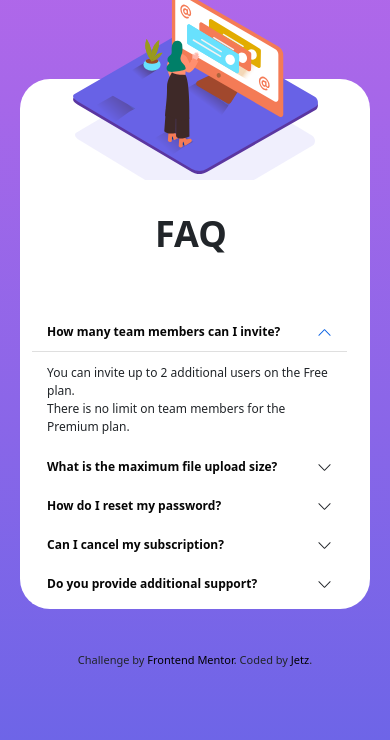
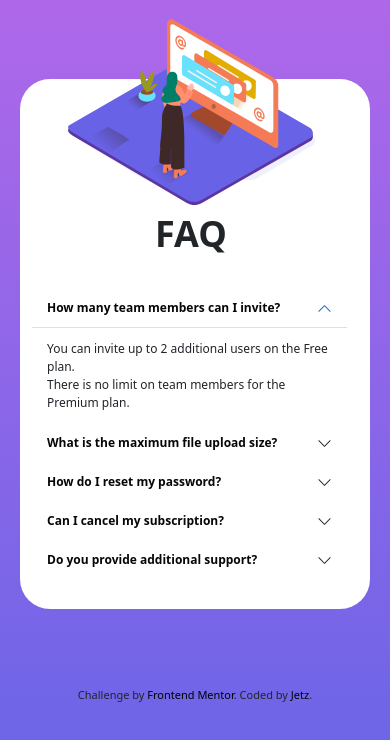
Before and after one commit to JCJetz/Frontend-Mentor-FAQ-Accordion-Card, a plain HTML site: page index.html in a window 390 px wide. Drawn offline with nearby package versions, Linux system fonts and the light colour scheme.

Commit message:
ultimos arreglos

```diff
--- a/style.css
+++ b/style.css
@@ -61,7 +61,7 @@ body {
     background: white url(images/bg-pattern-desktop.svg) no-repeat 1150% 45%; /* Tmb Sombra en negativo */
     border-radius: 30px;
     height: 509px;
-    width: 920px; /*no 920*/
+    width: 920px;
     display: grid;
     grid-template-columns: 450px 1fr;
     grid-gap: 5rem;
@@ -84,7 +84,7 @@ body {
     right: 32%;
     top: 30%; Asi no */
 
-   margin-top: 176px;
+   margin-top: -170px;
    display: flex;
    flex-direction: column;
    margin-left: -28px;
@@ -124,30 +124,43 @@ body {
 
 
 .woman {
+    display: block;
+    margin-top: 5.7rem;
+    margin-left: -47.5rem;
+ }
 
+.box {
+    display: block;
+    margin-left: -54.5rem;
+    margin-top: -21.7rem;
+}
+
+/*  Esto se me mueveee, así no! Solución rem!
+
+.woman {
     position: absolute;
     left: 15%;
     top: 16%;
+
 }
-
 .box {
     position: absolute;
     left: 13%;
     top: 34%;
     height: 15%;
-}
+}  */
 
 .svg {
     top: 56%;
     left: 66%;
     height: 70%;
-   margin-top: 0;
+    margin-top: 0;
 
 }
 
 .attribution {
     text-align: center;
-    margin-top: -210px;
+    margin-top: -175px;
     font-size: 11px;
     text-decoration: none;
     background-color: none;
@@ -155,8 +168,27 @@ body {
 }
 
 
+@media screen and (max-width: 993px) {
 
-@media screen and (max-width: 700px) {
+
+    .accordion {
+       margin-top: -18rem;
+       margin-left: -14rem;
+
+    }
+
+    .woman {
+      margin-top: 5.7rem;
+      margin-left: -57rem;
+      /* left: 30%;*/
+    }
+    .box {
+        display: none;
+    }
+    }
+
+
+@media screen and (max-width: 766px) {
 
 
     .container {
@@ -180,7 +212,7 @@ body {
 
     .accordion {
          width: 90%;
-         margin-top: 234px;
+         margin-top: 7rem; /*rem*/
          margin-left: 12px;
 
         }
@@ -191,8 +223,8 @@ body {
 
     .woman {
         width: 70%;
-        top: -90%;
-        margin-left: 0%;
+        margin-top: -5rem; /*rem*/
+        margin-left: 4rem; /*rem*/
     }
 
     .images {
@@ -205,51 +237,32 @@ body {
         width: 100%;
         height: 101px;
     }
-
+    .attribution {
+        margin-top: -140px;
+    }
 
 }
 
 
-
-
-
-/*@media screen and (min-width: 1300px) */
-
-
-  @media (min-width: 2000px) and (max-width: 3000px) {
-
-
+ /* @media (min-width: 2000px) and (max-width: 3000px) {
 
     .accordion {
-          position: absolute;
-         /* width: 25%;
-          right: 57%;
-          top: 20%; */
-          margin-right: -8%;
-
-      }
-
-    .woman {
-        top: 18%;
-        margin-left: 22rem;
-        /* left: 30%;*/
+        position: absolute;
+         margin-top: rem;
+         margin-right: rem;
 
     }
 
+    .woman {
+        margin-top: 5.7rem;
+        margin-left: 4rem;
 
+    }
 
     .box {
-
         top: 29%;
         left: 27%;
-         /* position: flex;
-          left: -159%;
-          top: 24%;
-          height: 15%;  */
-        }
-
-
-
+    }
 
     .svg {
         top: 56%;
@@ -261,9 +274,9 @@ body {
 
     .attribution {
         text-align: center;
-        margin-top: -694px;
+        margin-top: -500px;
         font-size: 11px;
 
         }
 
-}
+}   */
```
Also changed, not shown: images/screenshot_FAQaccordion.png (added), 1 other file.
